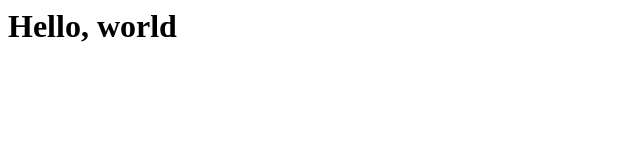
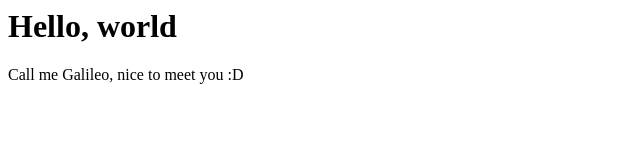
Before and after one commit to iBlueKnight-92/website, a plain HTML site: page index.html in a window 1280 px wide. Shown: the whole page, without its empty margins (0-640 px from the left). Drawn offline with Linux system fonts and the light colour scheme.

Commit message:
add a p tag with my name

```diff
--- a/index.html
+++ b/index.html
@@ -1 +1,3 @@
 <h1>Hello, world</h1>
+
+<p>Call me Galileo, nice to meet you :D</p>
```
